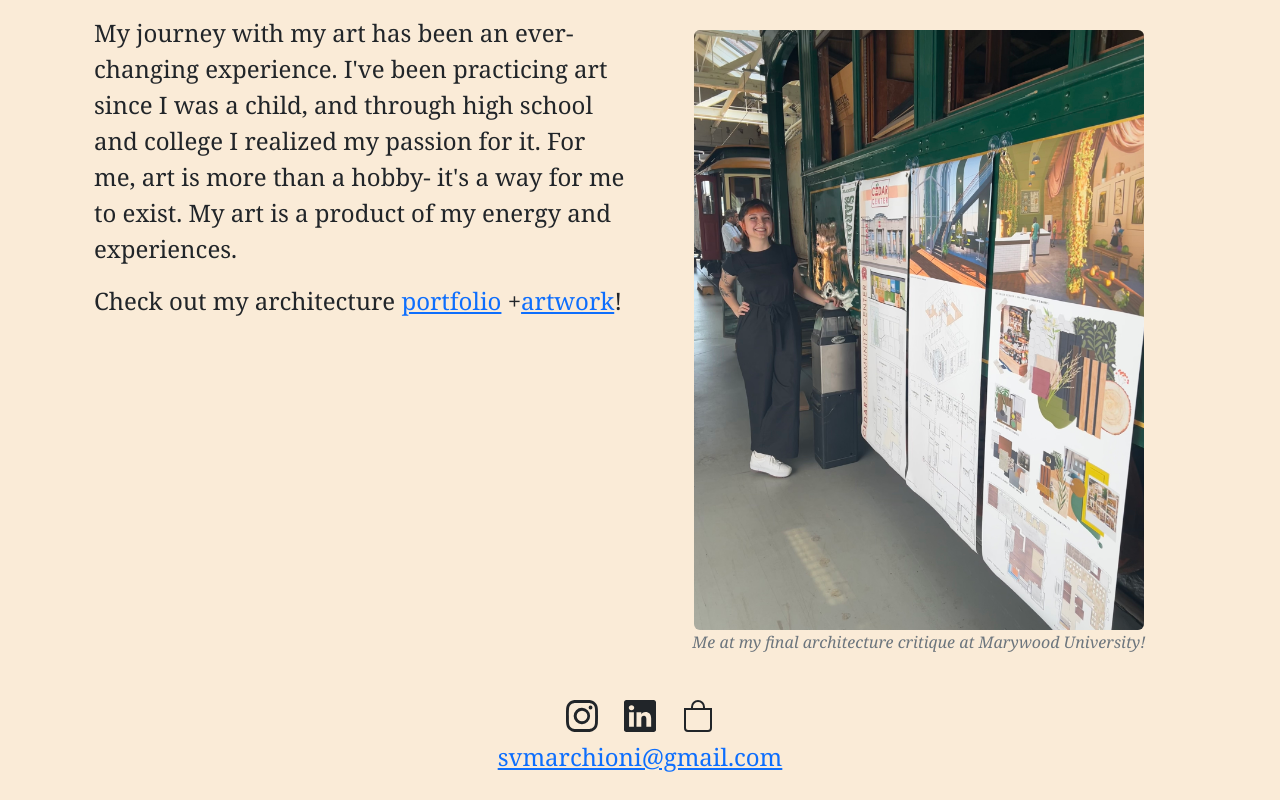
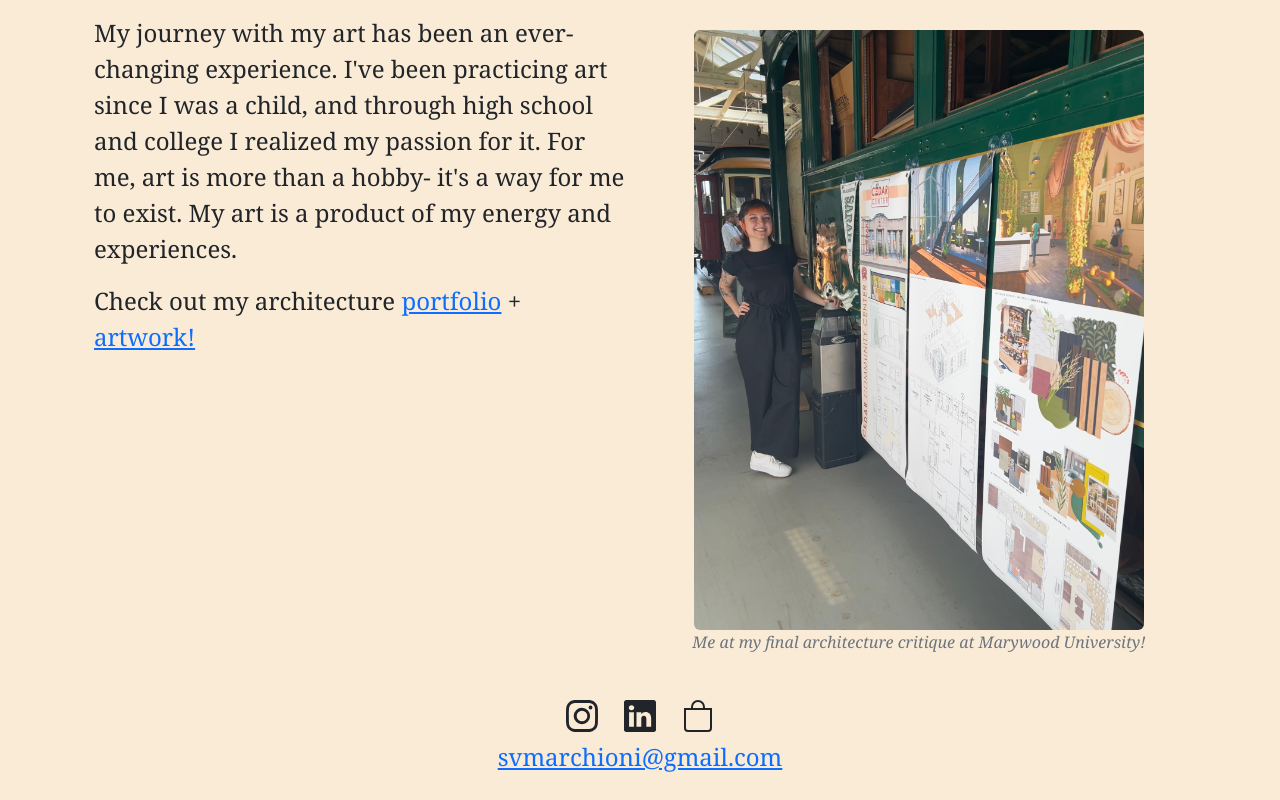
Before and after one commit to rogerShagawat/sarah-website, a React (Vite) app: page /#/ in a window 1280 px wide. Shown: the part 1263-2063 px from the top of the page. Built offline with nearby package versions, Linux system fonts and the light colour scheme.

Commit message:
fixed rest of internal links

```diff
--- a/src/components/About.tsx
+++ b/src/components/About.tsx
@@ -1,3 +1,4 @@
+import { Link } from "react-router-dom";
 import { AboutObject, ImageObject } from "../types";
 
 interface Props {
@@ -84,8 +85,8 @@ function About({ aboutObject }: Props) {
           </p>
 
           <p>
-            Check out my architecture <a href="Portfolio">portfolio</a> +
-            <a href="Gallery">artwork</a>!
+            Check out my architecture <Link to="/Portfolio">portfolio</Link> +{" "}
+            <Link to="/Gallery">artwork!</Link>
           </p>
         </div>
 
--- a/src/components/Gallery.tsx
+++ b/src/components/Gallery.tsx
@@ -1,5 +1,6 @@
 import React from "react";
 import { PaintingObject } from "../types";
+import { Link } from "react-router-dom";
 
 interface GalleryProps {
   paintings: PaintingObject[];
@@ -12,14 +13,14 @@ const Gallery = ({ paintings }: GalleryProps) => {
       <p>Click on a painting to read more about it & purchasing options!</p>
       {paintings.map(({ file_src, alt, title }, index) => (
         <div style={{ marginTop: "15px" }} key={index}>
-          <a href={"/" + title}>
+          <Link to={"/" + title}>
             <img
               src={file_src}
               className="img-fluid rounded"
               alt={alt}
               width="720px"
             />
-          </a>
+          </Link>
         </div>
       ))}
     </div>
--- a/src/components/NotFound.tsx
+++ b/src/components/NotFound.tsx
@@ -1,4 +1,5 @@
 import React from "react";
+import { Link } from "react-router-dom";
 
 function NotFound() {
   return (
@@ -6,6 +7,7 @@ function NotFound() {
       <h1>404</h1>
       <h2>Page Not Found</h2>
       <p>You took a wrong turn...</p>
+      <Link to="/">Click here to return to the home page.</Link>
     </div>
   );
 }
```
